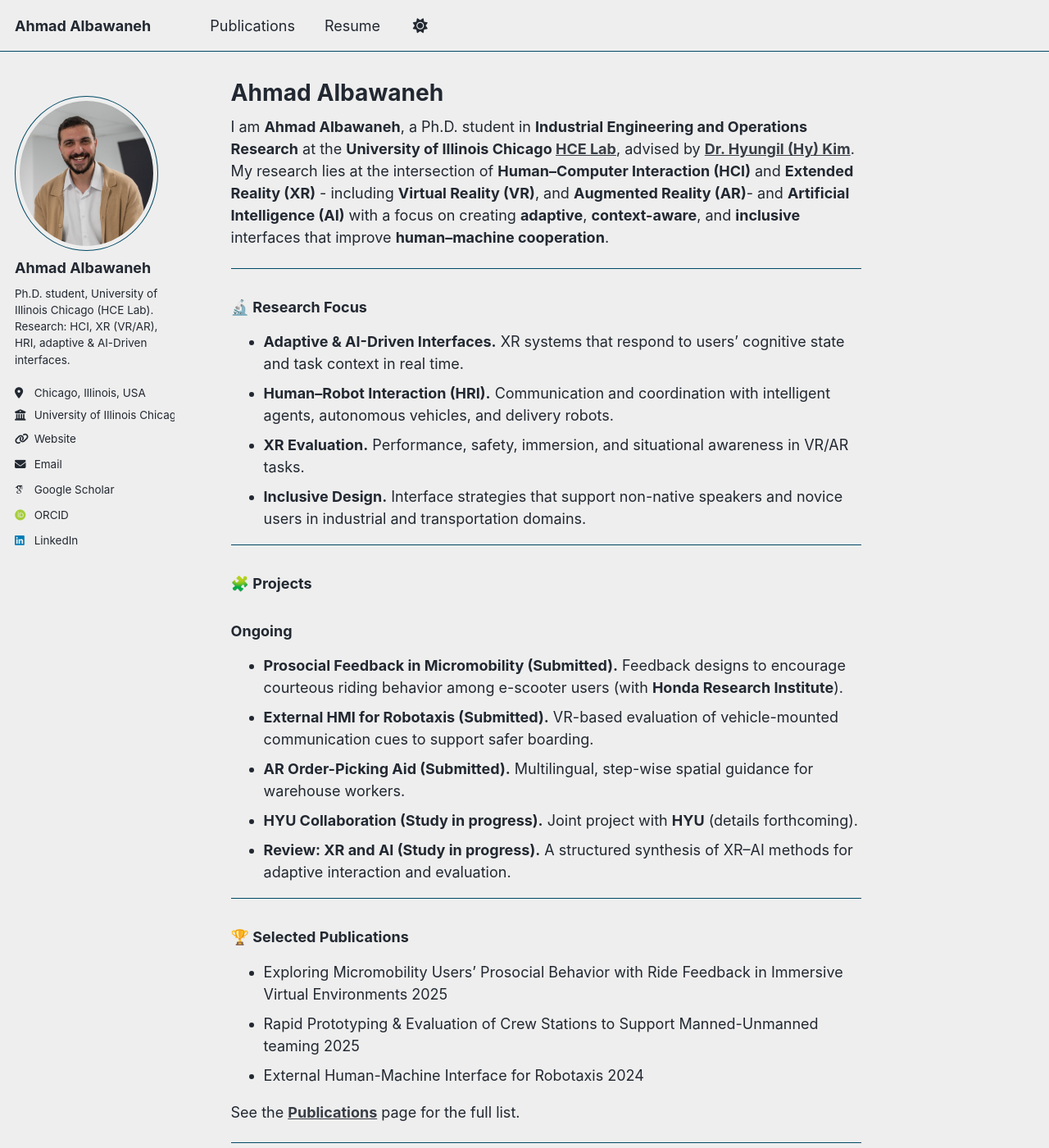
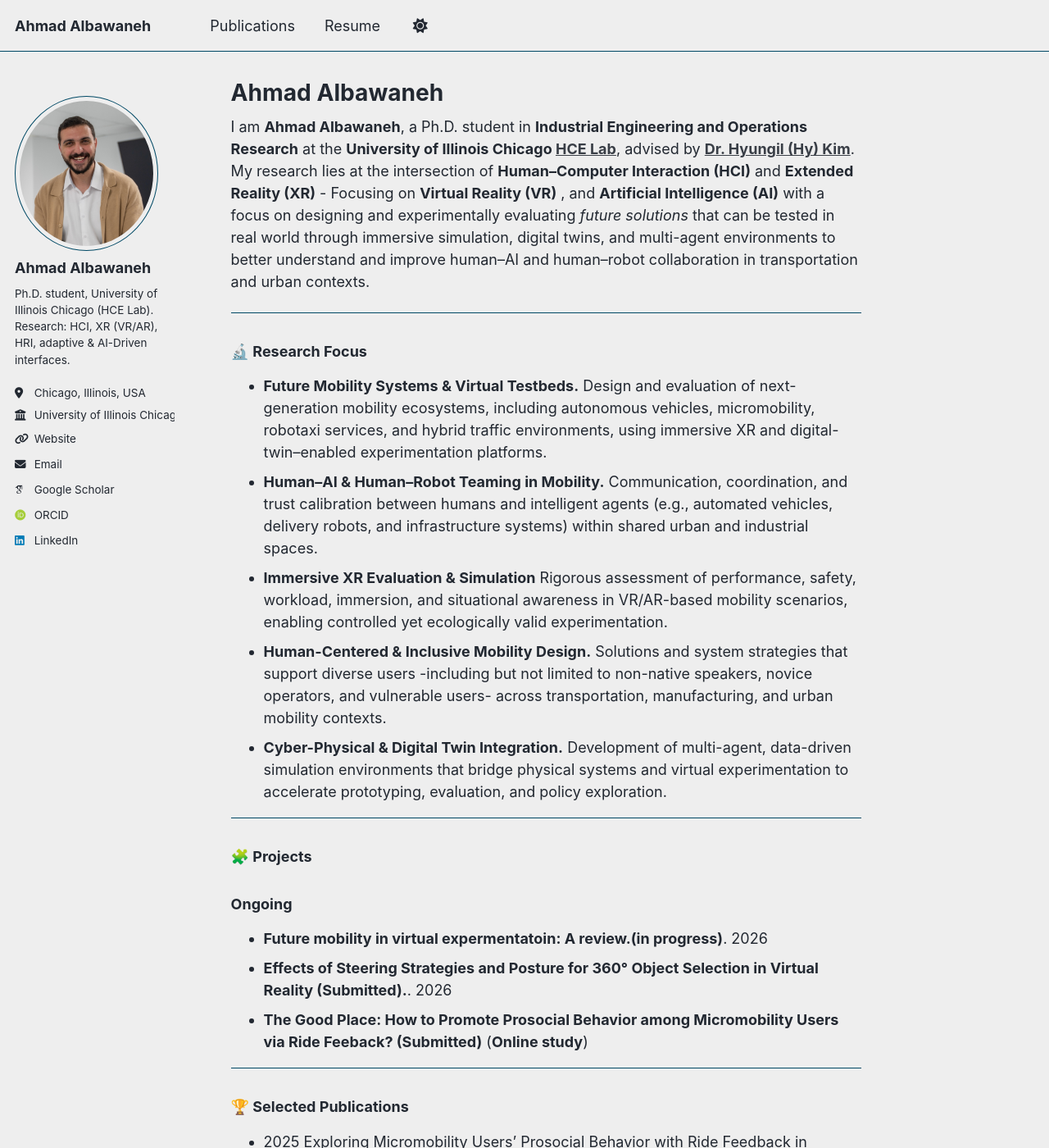
Before and after one commit to bawaneh/bawaneh, a Jekyll site: the page built from _pages/about.md, in a window 1280 px wide and 1400 px high. Shown: the whole window at 82% size. Built offline with Jekyll 4.4.1, drawn with Linux system fonts in a browser that asks for light colours; some web fonts are replaced; a script that is not in the unit is left out; some of the changed text lies outside the part shown.

Commit message:
Update about.md

```diff
--- a/_pages/about.md
+++ b/_pages/about.md
@@ -9,7 +9,7 @@ redirect_from:
 
 
 I am **Ahmad Albawaneh**, a Ph.D. student in **Industrial Engineering and Operations Research** at the **University of Illinois Chicago [HCE Lab](https://sites.google.com/view/human-centered-engineering)**, advised by [**Dr. Hyungil (Hy) Kim**](https://mie.uic.edu/profiles/kim-hyungil/).
-My research lies at the intersection of **Human–Computer Interaction (HCI)** and **Extended Reality (XR)** - including **Virtual Reality (VR)**, and **Augmented Reality (AR)**- and **Artificial Intelligence (AI)**  with a focus on creating **adaptive**, **context-aware**, and **inclusive** interfaces that improve **human–machine cooperation**.
+My research lies at the intersection of **Human–Computer Interaction (HCI)** and **Extended Reality (XR)** - Focusing on **Virtual Reality (VR)** , and **Artificial Intelligence (AI)**  with a focus on designing and experimentally evaluating *future solutions* that can be tested in real world through immersive simulation, digital twins, and multi-agent environments to better understand and improve human–AI and human–robot collaboration in transportation and urban contexts.
 
 
 
@@ -18,10 +18,11 @@ My research lies at the intersection of **Human–Computer Interaction (HCI)** a
 
 ### 🔬 Research Focus
 
-- **Adaptive & AI-Driven Interfaces.** XR systems that respond to users’ cognitive state and task context in real time.
-- **Human–Robot Interaction (HRI).** Communication and coordination with intelligent agents, autonomous vehicles, and delivery robots.
-- **XR Evaluation.** Performance, safety, immersion, and situational awareness in VR/AR tasks.
-- **Inclusive Design.** Interface strategies that support non-native speakers and novice users in industrial and transportation domains.
+- **Future Mobility Systems & Virtual Testbeds.** Design and evaluation of next-generation mobility ecosystems, including autonomous vehicles, micromobility, robotaxi services, and hybrid traffic environments, using immersive XR and digital-twin–enabled experimentation platforms.
+- **Human–AI & Human–Robot Teaming in Mobility.** Communication, coordination, and trust calibration between humans and intelligent agents (e.g., automated vehicles, delivery robots, and infrastructure systems) within shared urban and industrial spaces.
+- **Immersive XR Evaluation & Simulation** Rigorous assessment of performance, safety, workload, immersion, and situational awareness in VR/AR-based mobility scenarios, enabling controlled yet ecologically valid experimentation.
+- **Human-Centered & Inclusive Mobility Design.** Solutions and system strategies that support diverse users -including but not limited to non-native speakers, novice operators, and vulnerable users- across transportation, manufacturing, and urban mobility contexts.
+- **Cyber-Physical & Digital Twin Integration.** Development of multi-agent, data-driven simulation environments that bridge physical systems and virtual experimentation to accelerate prototyping, evaluation, and policy exploration.
 
 ---
 
@@ -29,20 +30,19 @@ My research lies at the intersection of **Human–Computer Interaction (HCI)** a
 ### 🧩 Projects
 
 ### Ongoing
-- **Prosocial Feedback in Micromobility (Submitted).** Feedback designs to encourage courteous riding behavior among e-scooter users (with **Honda Research Institute**).
-- **External HMI for Robotaxis (Submitted).** VR-based evaluation of vehicle-mounted communication cues to support safer boarding.
-- **AR Order-Picking Aid (Submitted).** Multilingual, step-wise spatial guidance for warehouse workers.
-- **HYU Collaboration (Study in progress).** Joint project with **HYU** (details forthcoming).
-- **Review: XR and AI (Study in progress).** A structured synthesis of XR–AI methods for adaptive interaction and evaluation.
+- **Future mobility in virtual expermentatoin: A review.(in progress)**. 2026
+- **Effects of Steering Strategies and Posture for 360° Object Selection in Virtual Reality (Submitted).**. 2026
+- **The Good Place: How to Promote Prosocial Behavior among Micromobility Users via Ride Feeback? (Submitted)**  (**Online study**)
 
 
 
 ---
 
 ### 🏆 Selected Publications
-- Exploring Micromobility Users’ Prosocial Behavior with Ride Feedback in Immersive Virtual Environments 2025
-- Rapid Prototyping & Evaluation of Crew Stations to Support Manned-Unmanned teaming 2025
-- External Human-Machine Interface for Robotaxis 2024
+- 2025 Exploring Micromobility Users’ Prosocial Behavior with Ride Feedback in Immersive Virtual Environments 2025 (with **Honda Research Institute**)
+- 2025 Rapid Prototyping & Evaluation of Crew Stations to Support Manned-Unmanned teaming 2025
+- 2024 External Human-Machine Interface for Robotaxis 2024
+
 
 See the [**Publications**]({{ site.baseurl }}/publications/) page for the full list.
 
@@ -50,13 +50,14 @@ See the [**Publications**]({{ site.baseurl }}/publications/) page for the full l
 
 ### 🎤 Recent Talks
 - *Exploring Micromobility Users’ Prosocial Behavior with Ride Feedback in Immersive Virtual Environments* — **HFES Annual Meeting 2025**
-- *External Human–Machine Interface for Robotaxis* - **IEEE VR Workshops, 2024**
-- *Augmented Reality Order Picking Aid for Foreign Workers* - **HFES / IEEE VR Workshops, 2023**
+- *External Human–Machine Interface for Robotaxis* - **IEEE VR 2024**
+- *Augmented Reality Order Picking Aid for Foreign Workers* - **IEEE VR, 2023**
 
 
 ---
 
 ### 🧠 Teaching & Mentorship
+- **Teaching Assistant**, [IE 201](https://catalog.uic.edu/all-course-descriptions/ie/) Financial Engineering (Spring 2026)
 - **Teaching Assistant**, [IE 342](https://catalog.uic.edu/all-course-descriptions/ie/) Probability and Statistics for Engineers (Spring 2024, Fall 2025)
 - Mentoring undergraduate researchers in HCE Lab, Human-Centered Engineering Lab (UIC).
 
@@ -69,4 +70,4 @@ See the [**Publications**]({{ site.baseurl }}/publications/) page for the full l
 
 ---
 
-*© 2025 Ahmad Albawaneh — Human-Centered Engineering Lab (UIC)*
+*© 2026 Ahmad Albawaneh — Human-Centered researcher*
```
